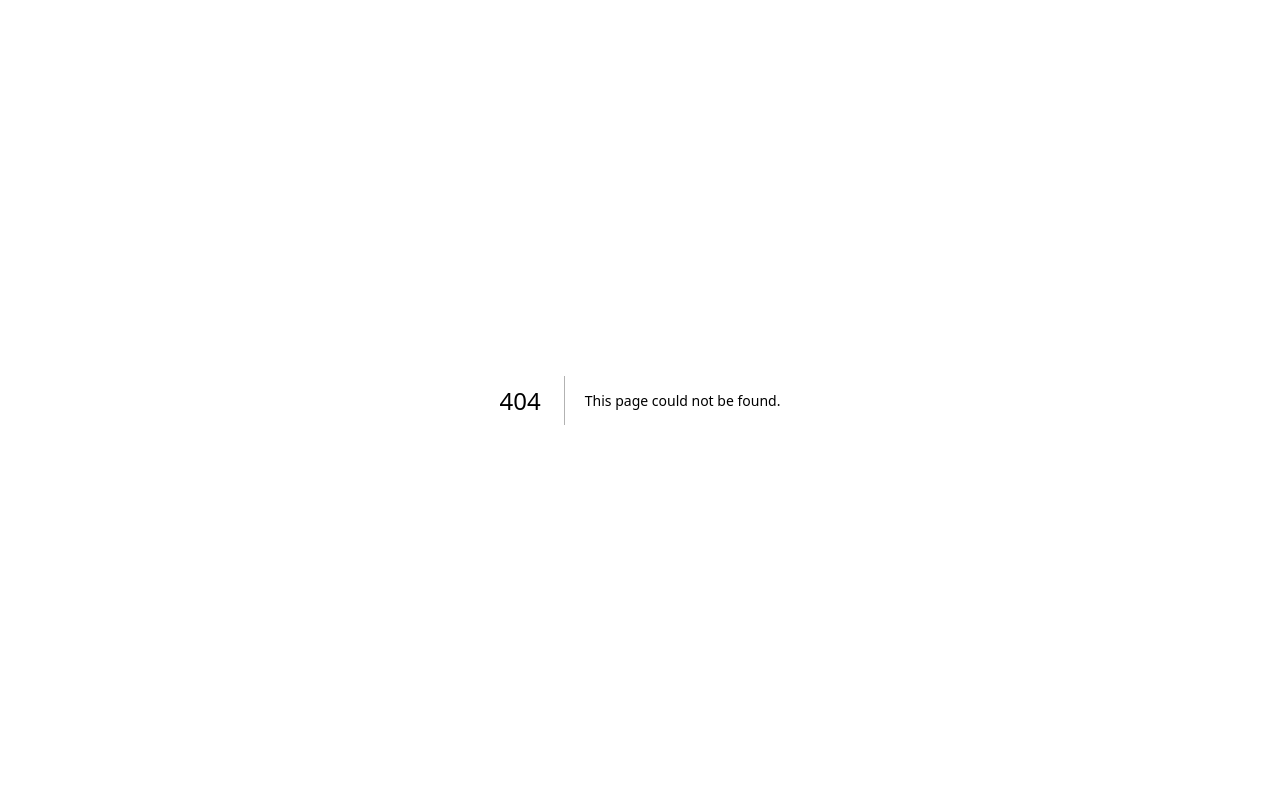
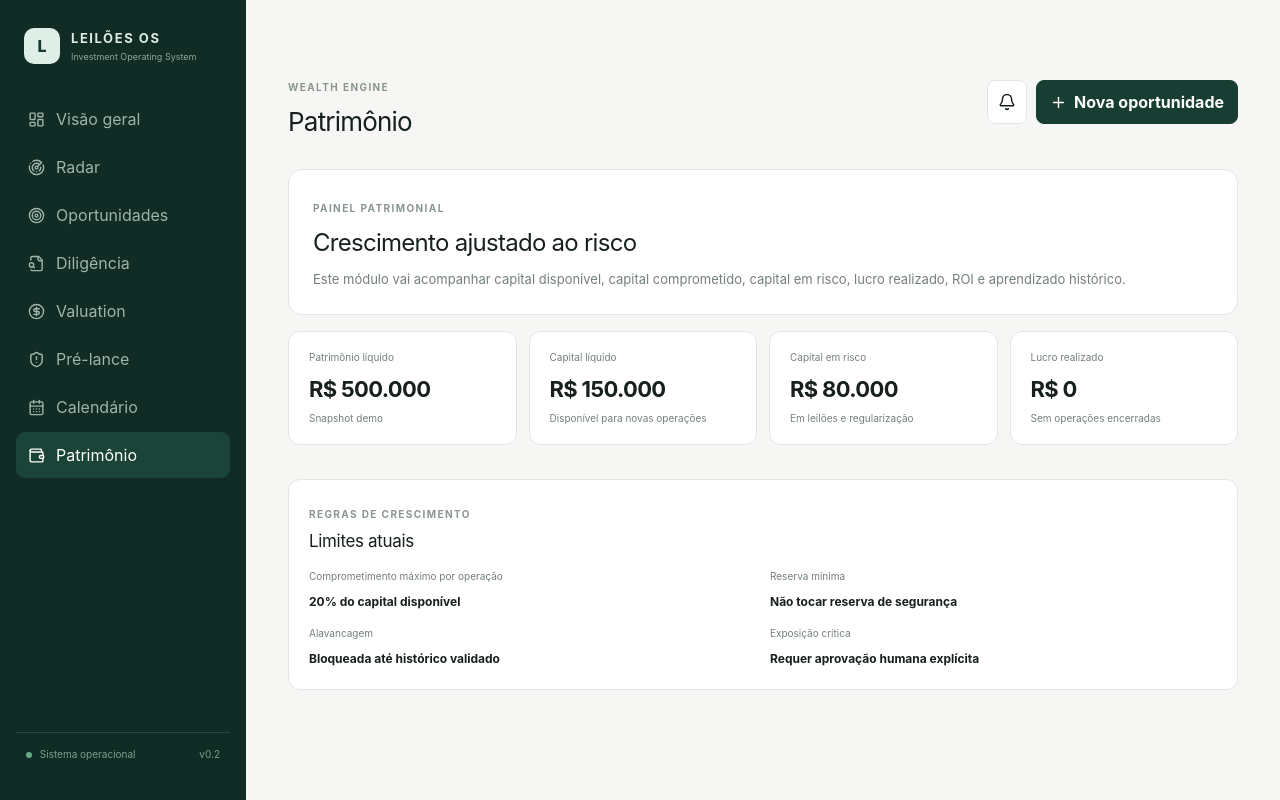
Before and after one commit to agendanutrijulianamoreira-droid/Leiloes, a Next.js app: page /portfolio in a window 1280 px wide. Before the commit this address had no page. Built offline with nearby package versions, Linux system fonts and the light colour scheme.

Commit message:
feat: add portfolio dashboard page

```diff
--- /dev/null
+++ b/app/portfolio/page.tsx
@@ -0,0 +1,30 @@
+import { MetricCard } from '@/components/metric-card'
+import { OSShell } from '@/components/os-shell'
+import { money } from '@/lib/format'
+
+export default function PortfolioPage() {
+  return (
+    <OSShell title="Patrimônio" eyebrow="WEALTH ENGINE">
+      <section className="sectionIntro">
+        <span className="eyebrow">PAINEL PATRIMONIAL</span>
+        <h2>Crescimento ajustado ao risco</h2>
+        <p>Este módulo vai acompanhar capital disponível, capital comprometido, capital em risco, lucro realizado, ROI e aprendizado histórico.</p>
+      </section>
+      <div className="metrics">
+        <MetricCard label="Patrimônio líquido" value={money(500000)} note="Snapshot demo" />
+        <MetricCard label="Capital líquido" value={money(150000)} note="Disponível para novas operações" />
+        <MetricCard label="Capital em risco" value={money(80000)} note="Em leilões e regularização" />
+        <MetricCard label="Lucro realizado" value={money(0)} note="Sem operações encerradas" />
+      </div>
+      <section className="panel">
+        <div className="panelHead"><div><span className="eyebrow">REGRAS DE CRESCIMENTO</span><h3>Limites atuais</h3></div></div>
+        <div className="facts">
+          <div><span>Comprometimento máximo por operação</span><strong>20% do capital disponível</strong></div>
+          <div><span>Reserva mínima</span><strong>Não tocar reserva de segurança</strong></div>
+          <div><span>Alavancagem</span><strong>Bloqueada até histórico validado</strong></div>
+          <div><span>Exposição crítica</span><strong>Requer aprovação humana explícita</strong></div>
+        </div>
+      </section>
+    </OSShell>
+  )
+}
```
